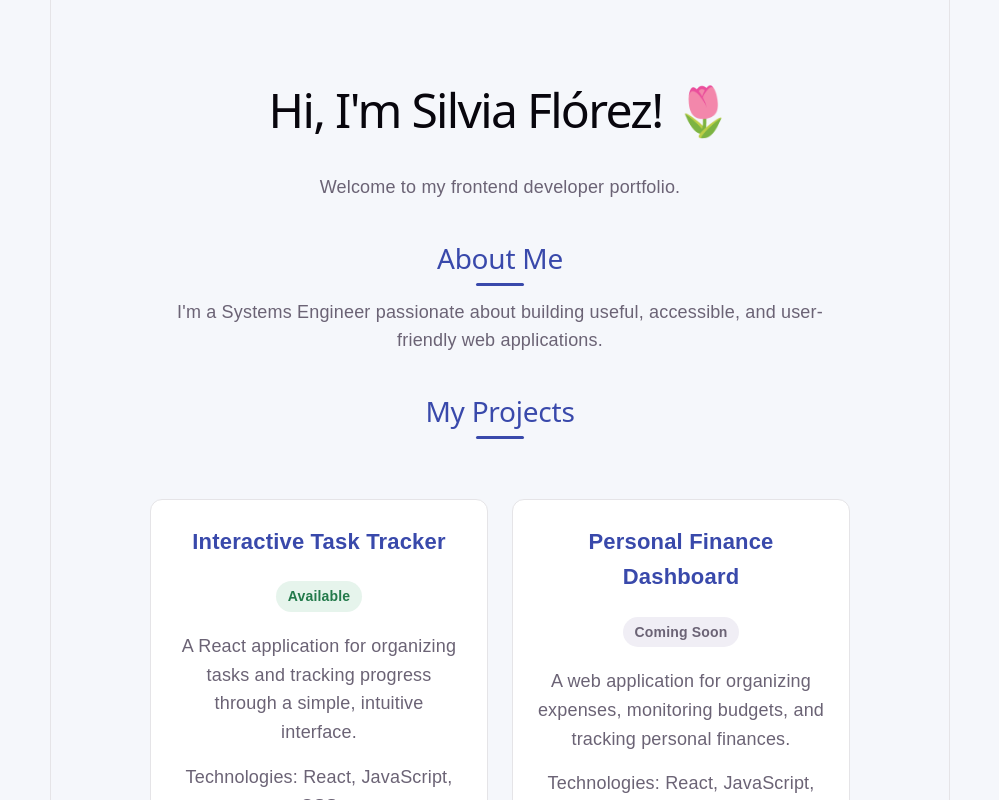
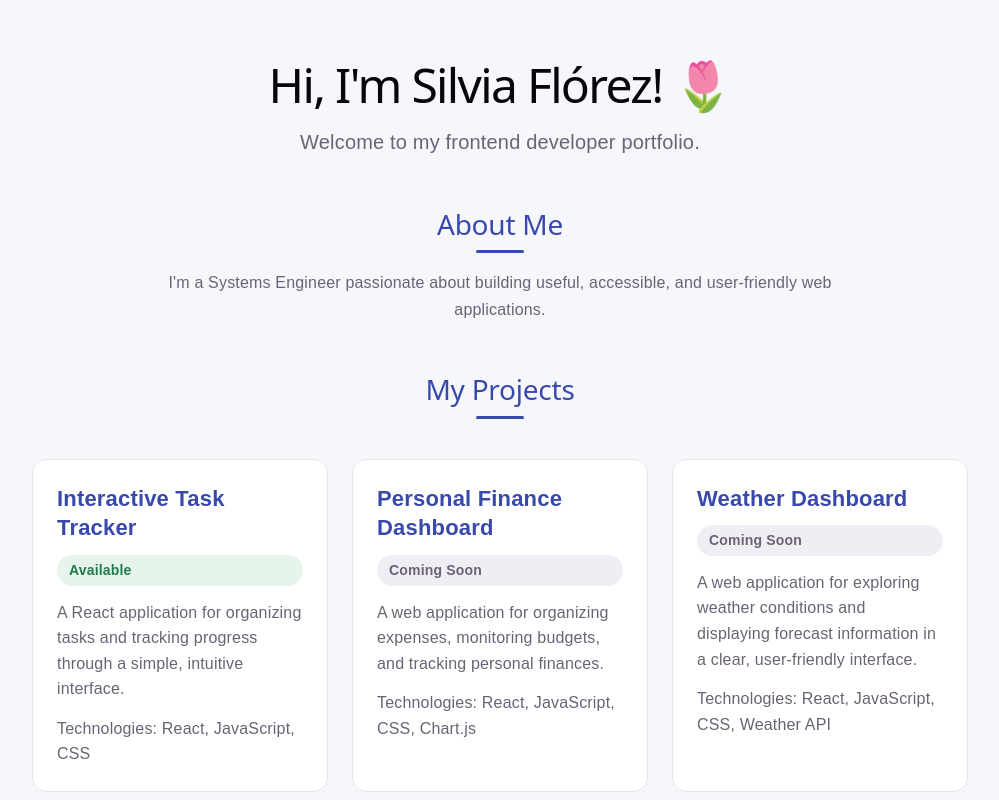
Before and after one commit to silviana1983/frontend-portfolio, a React (Vite) app: page / in a window 1280 px wide. Shown: the top 800 px of the page, without its empty margins (140-1139 px from the left). Built offline with nearby package versions, Linux system fonts and the light colour scheme.

Commit message:
Improve frontend portfolio layout and project presentation

```diff
--- a/src/App.css
+++ b/src/App.css
@@ -1,41 +1,55 @@
-#root {
-  max-width: 900px;
+main {
+  width: 100%;
+  max-width: 1000px;
   margin: 0 auto;
-  padding: 40px 24px;
-}
-
-main {
+  padding: 40px 32px;
+  box-sizing: border-box;
   font-family: Arial, sans-serif;
   color: #243047;
   line-height: 1.6;
-  padding-bottom: 40px;
 }
 
 section {
-  max-width: 700px;
-  margin: 40px auto 0;
+  width: 100%;
+  max-width: 100%;
+  margin: 48px auto 0;
 }
 
 h1 {
-  font-size: 48px;
-  margin-bottom: 24px;
+  font-size: clamp(32px, 5vw, 48px);
+  line-height: 1.2;
+  margin: 16px 0 12px;
   color: #08060d;
+  text-align: center;
 }
 
 p {
-  font-size: 18px;
-  line-height: 1.6;
+  font-size: 16px;
+  line-height: 1.7;
   color: #6b6375;
   margin-top: 8px;
 }
 
+.intro-text {
+  max-width: 650px;
+  margin: 0 auto;
+  font-size: clamp(17px, 2vw, 20px);
+  line-height: 1.6;
+  text-align: center;
+}
+
+.about-section > p {
+  max-width: 700px;
+  margin: 0 auto;
+  text-align: center;
+}
+
 h2 {
-  font-size: 28px;
-  margin-bottom: 12px;
+  font-size: clamp(22px, 3vw, 28px);
+  line-height: 1.3;
+  margin: 0 auto 16px;
   color: #3949ab;
   width: fit-content;
-  margin-left: auto;
-  margin-right: auto;
 }
 
 li {
@@ -62,19 +76,26 @@ ul {
   padding-left: 24px;
 }
 
-article {
+.project-card {
+  display: flex;
+  flex-direction: column;
   background-color: #ffffff;
   border: 1px solid #e5e4e7;
-  border-radius: 12px;
+  border-radius: 14px;
   padding: 24px;
-  margin-top: 24px;
-  transition: border-color 0.25s ease;
+  margin-top: 0;
+  box-sizing: border-box;
+  transition:
+    border-color 0.25s ease,
+    box-shadow 0.25s ease,
+    transform 0.25s ease;
 }
 
-article h3 {
-  font-size: 22px;
+.project-card h3 {
+  font-size: clamp(19px, 2vw, 22px);
+  line-height: 1.35;
   color: #3949ab;
-  margin-top: 0;
+  margin: 0 0 12px;
 }
 
 .project-status {
@@ -97,18 +118,28 @@ article h3 {
   color: #6b6375;
 }
 
-article p {
-  margin-bottom: 16px;
+.project-card p {
+  margin: 0 0 14px;
+  line-height: 1.6;
 }
-article:hover {
+
+.project-card p:last-child {
+  margin-bottom: 0;
+}
+
+.project-card:hover {
   border-color: #3949ab;
+  box-shadow: 0 8px 20px rgba(57, 73, 171, 0.1);
+  transform: translateY(-3px);
 }
 
 .projects-section {
   display: grid;
-  grid-template-columns: repeat(auto-fit, minmax(260px, 1fr));
+  grid-template-columns: repeat(auto-fit, minmax(min(100%, 280px), 1fr));
   gap: 24px;
+  align-items: stretch;
 }
+
 .projects-section h2 {
   grid-column: 1 / -1;
 }
@@ -146,3 +177,34 @@ article:hover {
   border-radius: 10px;
   transition: width 0.4s ease;
 }
+
+@media (max-width: 600px) {
+  main {
+    padding: 32px 18px;
+  }
+  section {
+    margin-top: 36px;
+  }
+  .project-card {
+    padding: 20px;
+  }
+
+  .projects-section {
+    gap: 16px;
+  }
+  h1 {
+    font-size: clamp(30px, 8vw, 40px);
+    letter-spacing: -0.8px;
+  }
+}
+
+@media (min-width: 601px) and (max-width: 900px) {
+  main {
+    padding: 36px 24px;
+  }
+
+  .projects-section {
+    gap: 20px;
+    grid-template-columns: repeat(2, minmax(0, 1fr));
+  }
+}
--- a/src/App.jsx
+++ b/src/App.jsx
@@ -45,9 +45,9 @@ function App() {
   return (
     <main>
       <h1>Hi, I'm Silvia Flórez! 🌷</h1>
-      <p>Welcome to my frontend developer portfolio.</p>
+      <p className="intro-text">Welcome to my frontend developer portfolio.</p>
 
-      <section>
+      <section className="about-section">
         <h2>About Me</h2>
         <p>
           I'm a Systems Engineer passionate about building useful, accessible,
--- a/src/ProjectCard.jsx
+++ b/src/ProjectCard.jsx
@@ -1,6 +1,6 @@
 function ProjectCard({ title, description, technologies, status, onClick }) {
   return (
-    <article onClick={onClick}>
+    <article className="project-card" onClick={onClick}>
       <h3>{title}</h3>
       <p
         className={`project-status ${status === "Available" ? "available" : "coming-soon"}`}
--- a/src/index.css
+++ b/src/index.css
@@ -56,14 +56,9 @@ body {
 }
 
 #root {
-  width: 1126px;
-  max-width: 100%;
+  width: 100%;
+  min-height: 100vh;
   margin: 0 auto;
-  text-align: center;
-  border-inline: 1px solid var(--border);
-  min-height: 100svh;
-  display: flex;
-  flex-direction: column;
   box-sizing: border-box;
 }
 
```
